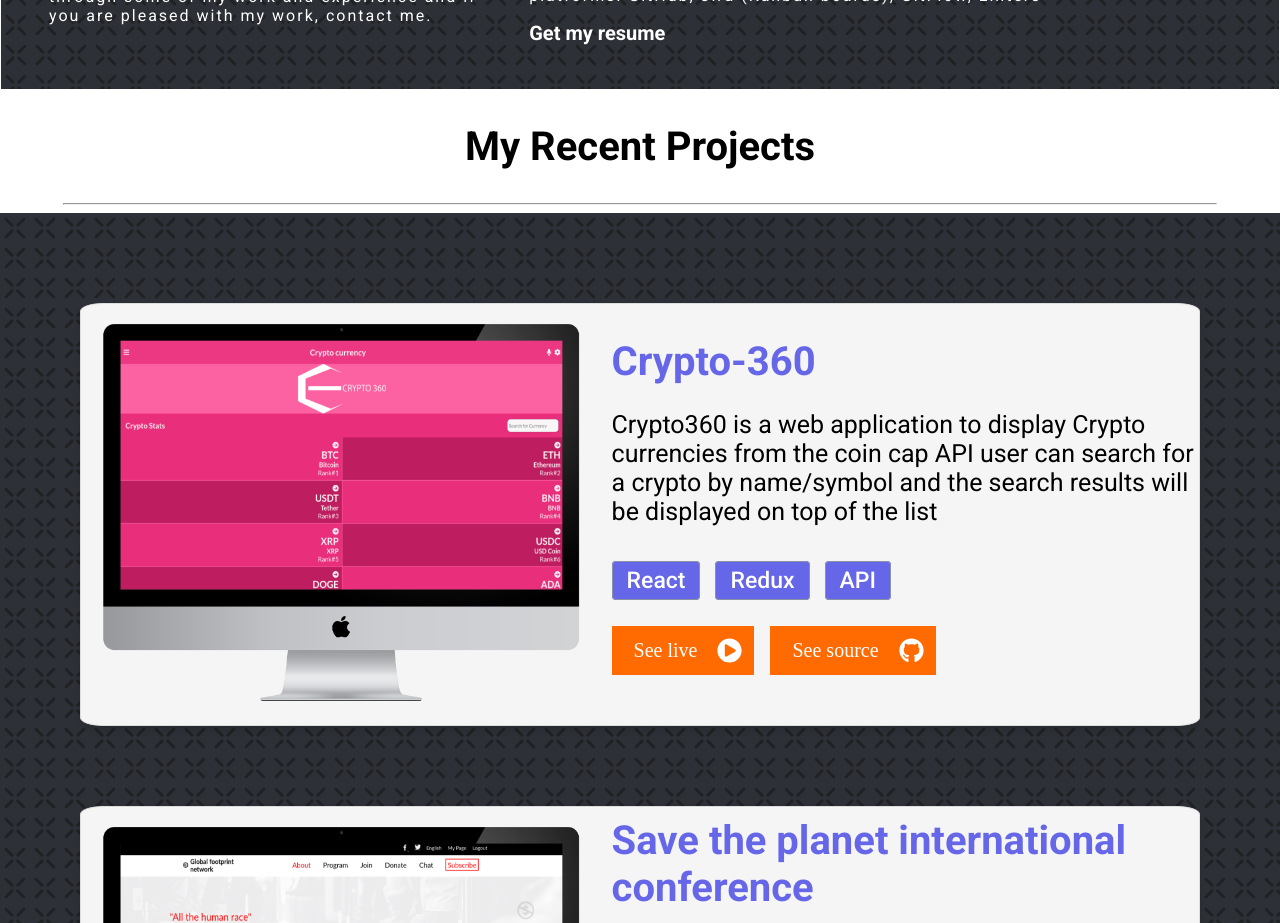
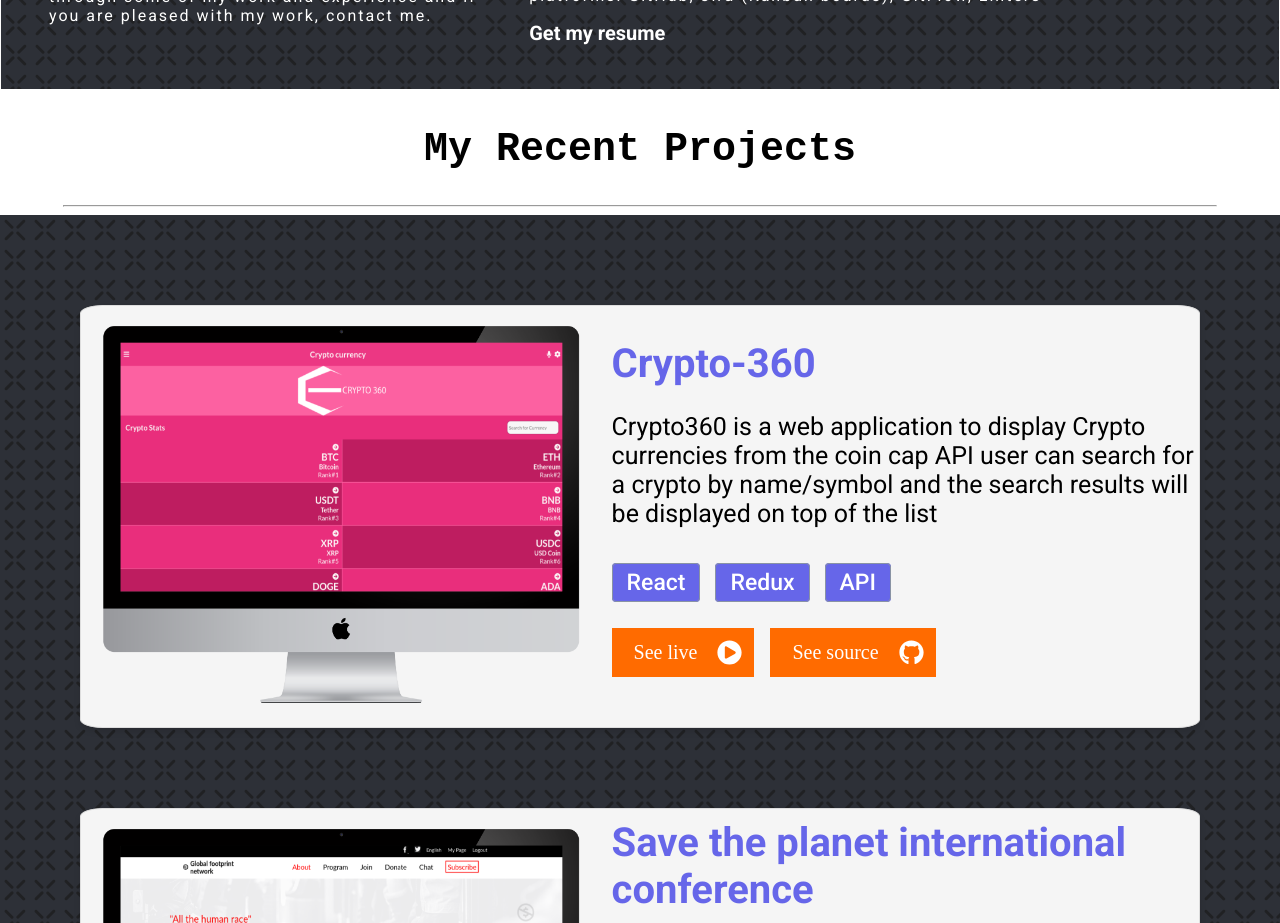
Before and after one commit to cosywasswa/Portfolio-react, a React (Create React App) app: page / in a window 1280 px wide. Shown: the part 800-1723 px from the top of the page. Built offline with nearby package versions, Linux system fonts and the light colour scheme.

Commit message:
Update project section

```diff
--- a/src/components/Home.js
+++ b/src/components/Home.js
@@ -75,7 +75,9 @@ function Home() {
       </section>
       <section className="projects-container" id="projects">
         <h2 className="proj-title">
-          My Recent Projects
+          <code>
+            My Recent Projects
+          </code>
         </h2>
         <hr />
         <div className="container">
```
